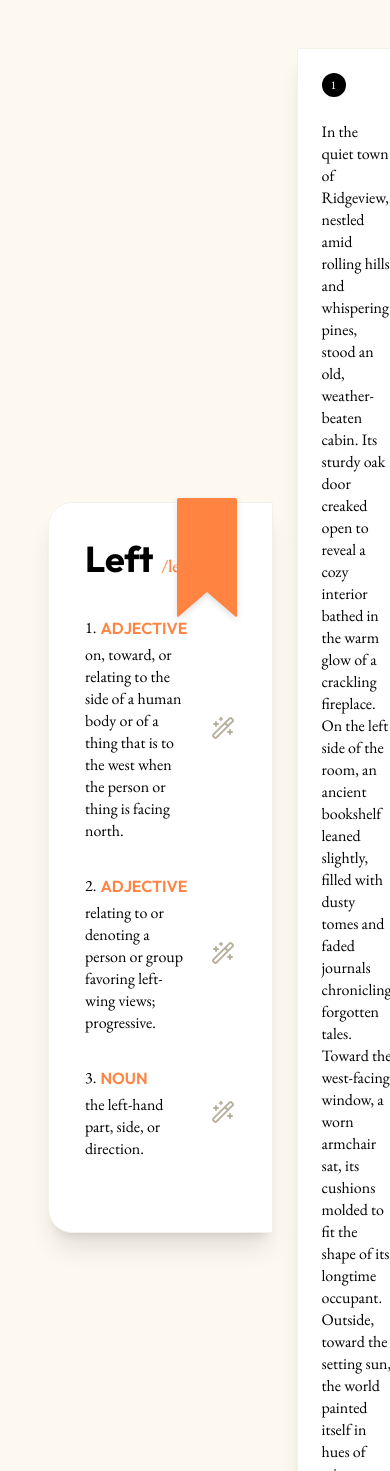
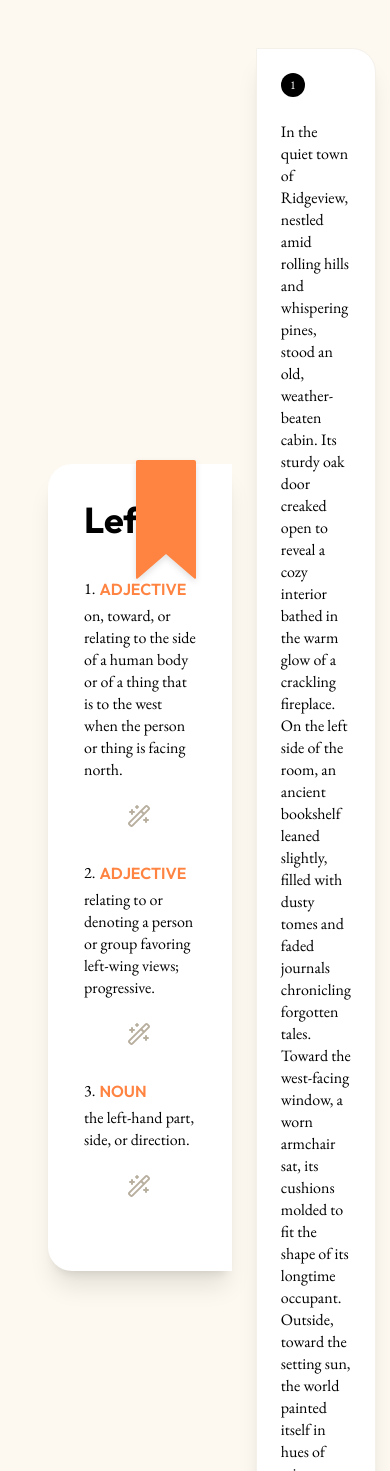
Before and after one commit to inkkadiis/wordtale, a React (Vite) app: page / in a window 390 px wide. Shown: the top 1471 px of the page. Built offline with nearby package versions, Linux system fonts and the light colour scheme.

Commit message:
update: responsive

```diff
--- a/src/WordCard.jsx
+++ b/src/WordCard.jsx
@@ -4,9 +4,10 @@
 function WordCard() {
   return (
     <div className="Wordshortdef w-full max-w-md h-auto bg-m p-6 md:p-6 lg:p-8">
-      <div className="Contetnword w-full md:auto mx-auto relative flex flex-col justify-start items-center gap-6">
-        <div className="Wordbook w-full h-auto bg-white rounded-tl-3xl rounded-bl-3xl shadow-xl border border-borderColor p-9 ">
-          <div className="Wordcontents w-full md:auto mx-auto flex flex-col gap-9">
+      <div className="Contetnword w-full mx-auto relative flex flex-col justify-start items-center gap-6">
+        <div className="Wordbook w-full h-auto bg-white rounded-tl-3xl rounded-bl-3xl shadow-xl  p-9">
+          <div className="Wordcontents w-full mx-auto flex flex-col gap-9">
+            {/* Word + Pronunciation */}
             <div className="Wordwithpronoun w-full flex items-baseline md:flex-row gap-2">
               <h1 className="text-black text-4xl md:text-5xl font-bold">
                 Left
@@ -17,6 +18,8 @@
                 </div>
               </div>
             </div>
+
+            {/* Definitions */}
             <div className="Deflist flex flex-col gap-8">
               {[
                 {
@@ -39,7 +42,7 @@
               ].map((item, index) => (
                 <div
                   key={index}
-                  className="Deflistcontent flex flex-h md:flex-row items-center gap-6"
+                  className="Deflistcontent flex flex-col md:flex-row items-center gap-6"
                 >
                   <div className="flex-1 flex flex-col gap-1">
                     <div className="flex items-center gap-1">
@@ -59,8 +62,11 @@
               ))}
             </div>
 
-            <div>{/**viwe all div*/}</div>
+            {/* Placeholder for Future Content */}
+            <div>{/** View all div */}</div>
           </div>
+
+          {/* Keeping `Icnbookmark` as is, since it works now */}
           <Icnbookmark />
         </div>
       </div>
```
